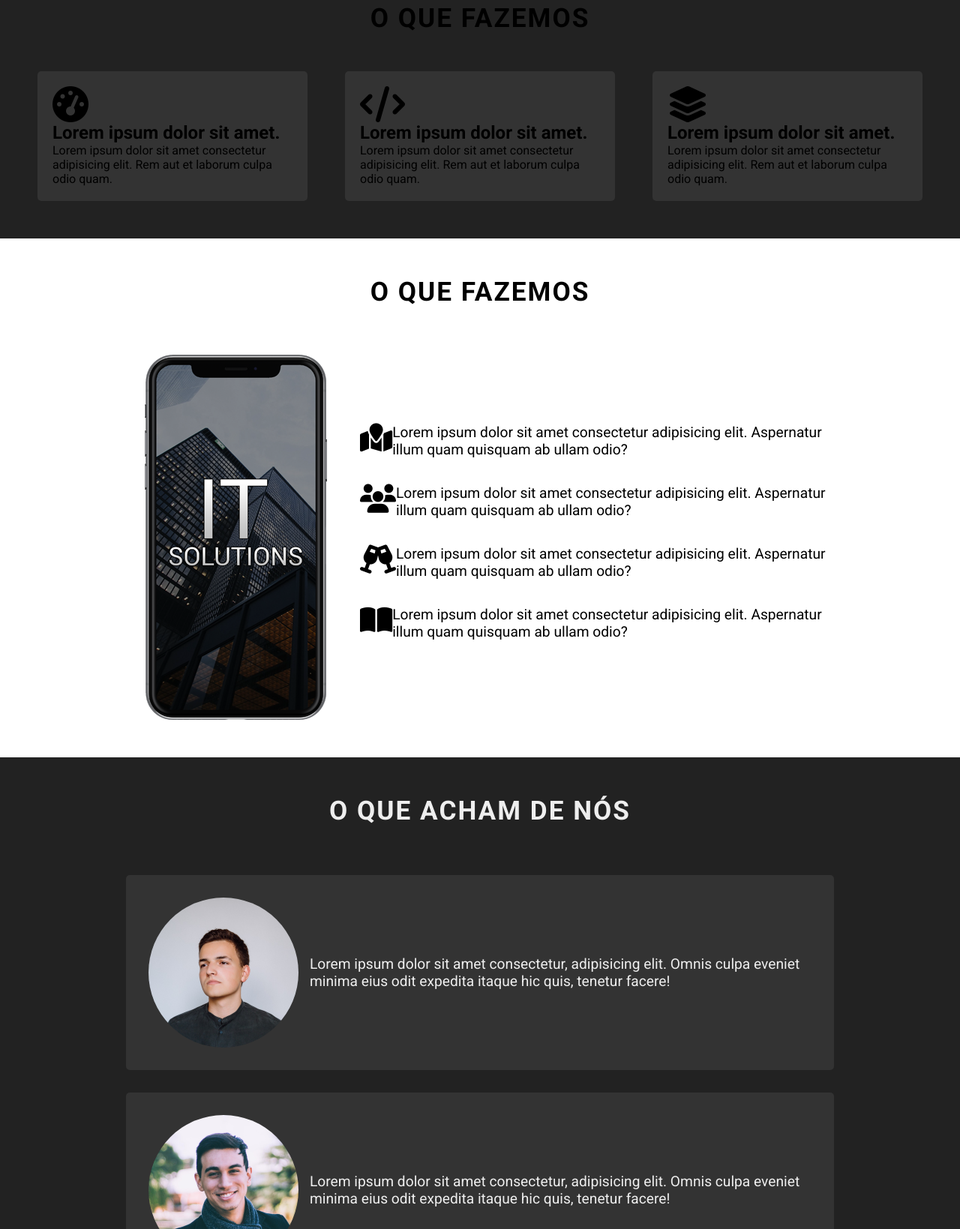
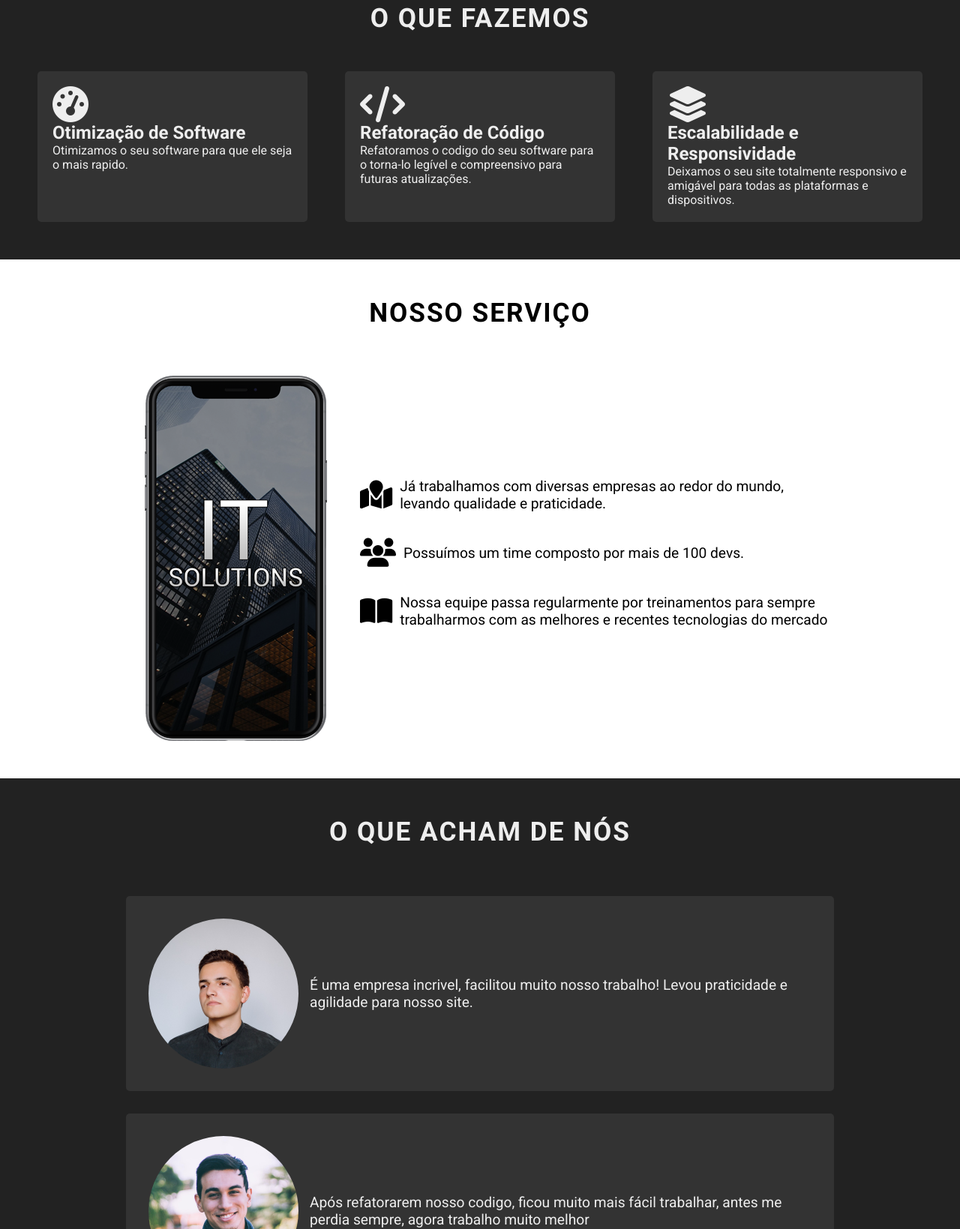
Before and after one commit to AlreadyKosh/home-NIX, a plain HTML site: page index.html in a window 1280 px wide. Shown: the part 1161-2800 px from the top of the page at 75% size. Drawn offline with nearby package versions, Linux system fonts and the light colour scheme.

```diff
--- a/assets/css/mobile.css
+++ b/assets/css/mobile.css
@@ -20,13 +20,13 @@
 
 /*ShowCase*/
 #showcase-container{
-    padding: 20px;
+    padding: 40px;
 }
 
 /*clients*/
 
 #clients-container{
-    grid-template-columns: repeat(2,1);
+    grid-template-columns: repeat(2,1fr);
 }
 
 .client{
--- a/assets/css/style.css
+++ b/assets/css/style.css
@@ -126,7 +126,7 @@
 #features{
     width: 100%;
     background: #222;
-    color: 50px;
+    color: #eee;
     padding: 50px;
 }
 
@@ -171,9 +171,14 @@
 
 #items .item{
     display: flex;
+    align-items: center;
     padding: 10px;
     margin: 15px 0px;
     font-size: 1.2rem;
+}
+
+.item i{
+    margin-right: 10px;
 }
 
 /*TESTIMONIALS*/
@@ -194,6 +199,7 @@
 }
 
 .testimonial{
+    width: 100%;
     display: flex;
     align-items: center;
     font-size: 1.2rem;
--- a/index.html
+++ b/index.html
@@ -6,12 +6,12 @@
     <link rel="stylesheet" href="assets/css/style.css">
     <link rel="stylesheet" media="screen and (max-width: 768px)" href="assets/css/mobile.css">
 
-    <title>BananaCat</title>
+    <title>Nix</title>
 </head>
 <body>
     <nav id="navbar">
         <div id="navbar-container">
-            <h1 class="logo">BananaCat</h1>
+            <h1 class="logo">NIX</h1>
             <ul id="navbar-items">
                 <li><a href="#showcase">Inicío</a></li>
                 <li><a href="#clients">Sobre</a></li>
@@ -22,8 +22,8 @@
 
     <header id="showcase">
         <div id="showcase-container">
-            <h2>Lorem ipsum dolor sit amet.</h2>
-            <p>Lorem ipsum dolor sit amet consectetur, adipisicing elit. Deserunt, earum.</p>
+            <h2>Distribuindo Qualidade de Software</h2>
+            <p>Atendemos todo tipo de software</p>
             <a href="" class="btn">Saiba Mais</a>
         </div>
     </header>
@@ -43,42 +43,38 @@
         <div id="features-container">
             <div class="feature">
                 <i class="fas fa-tachometer-alt fa-3x"></i>
-                <span class="feature-title">Lorem ipsum dolor sit amet.</span>
-                <p>Lorem ipsum dolor sit amet consectetur adipisicing elit. Rem aut et laborum culpa odio quam.</p>
+                <span class="feature-title">Otimização de Software</span>
+                <p>Otimizamos o seu software para que ele seja o mais rapido.</p>
             </div>
             <div class="feature">
                 <i class="fas fa-code fa-3x"></i>
-                <span class="feature-title">Lorem ipsum dolor sit amet.</span>
-                <p>Lorem ipsum dolor sit amet consectetur adipisicing elit. Rem aut et laborum culpa odio quam.</p>
+                <span class="feature-title">Refatoração de Código</span>
+                <p>Refatoramos o codigo do seu software para o torna-lo legível e compreensivo para futuras atualizações.</p>
             </div>
             <div class="feature">
                 <i class="fas fa-layer-group fa-3x"></i>
-                <span class="feature-title">Lorem ipsum dolor sit amet.</span>
-                <p>Lorem ipsum dolor sit amet consectetur adipisicing elit. Rem aut et laborum culpa odio quam.</p>
+                <span class="feature-title">Escalabilidade e Responsividade</span>
+                <p>Deixamos o seu site totalmente responsivo e amigável para todas as plataformas e dispositivos.</p>
             </div>
         </div>
     </section>
 
     <section id="product">
-        <div class="headline">O que fazemos</div>
+        <div class="headline">Nosso Serviço</div>
         <div id="product-container">
             <img src="assets/img/iphone-x.png" alt="" class="iphone-x">
             <div id="items">
                 <div class="item">
                     <i class="fas fa-map-marked fa-2x color primary"></i>
-                    <p>Lorem ipsum dolor sit amet consectetur adipisicing elit. Aspernatur illum quam quisquam ab ullam odio?</p>
+                    <p>Já trabalhamos com diversas empresas ao redor do mundo, levando qualidade e praticidade.</p>
                 </div>
                 <div class="item">
                     <i class="fas fa-users fa-2x color primary"></i>
-                    <p>Lorem ipsum dolor sit amet consectetur adipisicing elit. Aspernatur illum quam quisquam ab ullam odio?</p>
-                </div>
-                <div class="item">
-                    <i class="fas fa-glass-cheers fa-2x color primary"></i>
-                    <p>Lorem ipsum dolor sit amet consectetur adipisicing elit. Aspernatur illum quam quisquam ab ullam odio?</p>
+                    <p>Possuímos um time composto por mais de 100 devs.</p>
                 </div>
                 <div class="item">
                     <i class="fas fa-book-open fa-2x"></i>
-                    <p>Lorem ipsum dolor sit amet consectetur adipisicing elit. Aspernatur illum quam quisquam ab ullam odio?</p>
+                    <p>Nossa equipe passa regularmente por treinamentos para sempre trabalharmos com as melhores e recentes tecnologias do mercado</p>
                 </div>
             </div>
         </div>
@@ -89,11 +85,11 @@
         <div id="testimonials-container">
             <div class="testimonial">
                 <img src="assets/img/person-1.jpeg" alt="" class="testimonial-image">
-                <p>Lorem ipsum dolor sit amet consectetur, adipisicing elit. Omnis culpa eveniet minima eius odit expedita itaque hic quis, tenetur facere!</p>
+                <p>É uma empresa incrivel, facilitou muito nosso trabalho! Levou praticidade e agilidade para nosso site.</p>
             </div>
             <div class="testimonial">
                 <img src="assets/img/person-2.jpeg" alt="" class="testimonial-image">
-                <p>Lorem ipsum dolor sit amet consectetur, adipisicing elit. Omnis culpa eveniet minima eius odit expedita itaque hic quis, tenetur facere!</p>
+                <p>Após refatorarem nosso codigo, ficou muito mais fácil trabalhar, antes me perdia sempre, agora trabalho muito melhor</p>
             </div>
         </div>
     </section>
@@ -111,8 +107,8 @@
     </section>
 
     <footer id="footer">
-        <p>Copyright 2020 - Todos os direitos reservados</p>
-        <p>Feito por BananaCatBrecho</p>
+        <p>Copyright 2023 - Todos os direitos reservados</p>
+        <p>Feito por Nix</p>
     </footer>
     <script src="https://kit.fontawesome.com/1a5eaf85ef.js" crossorigin="anonymous"></script>
     <script src="https://code.jquery.com/jquery-3.7.1.min.js" integrity="sha256-/JqT3SQfawRcv/BIHPThkBvs0OEvtFFmqPF/lYI/Cxo=" crossorigin="anonymous"></script>
```
